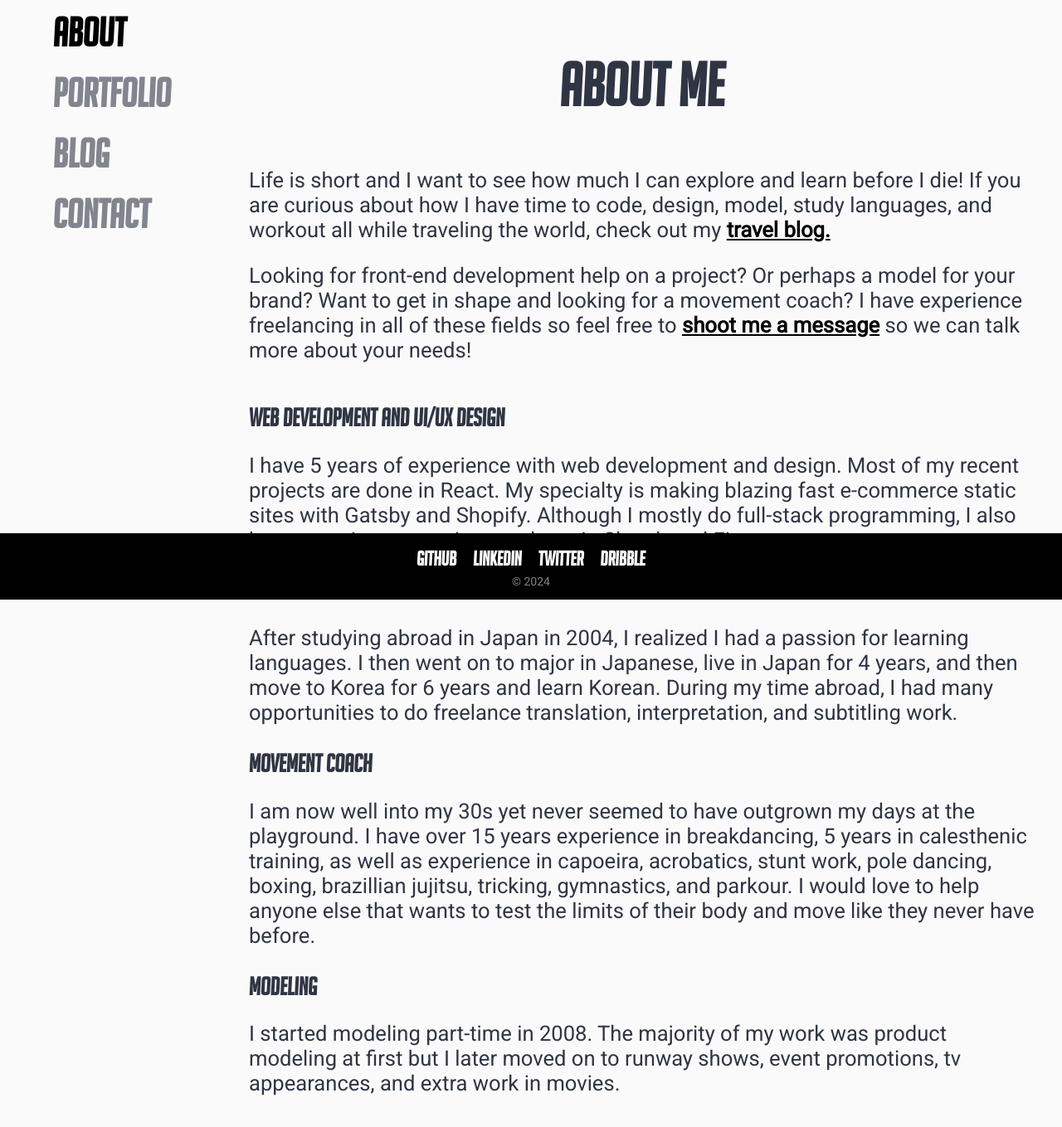
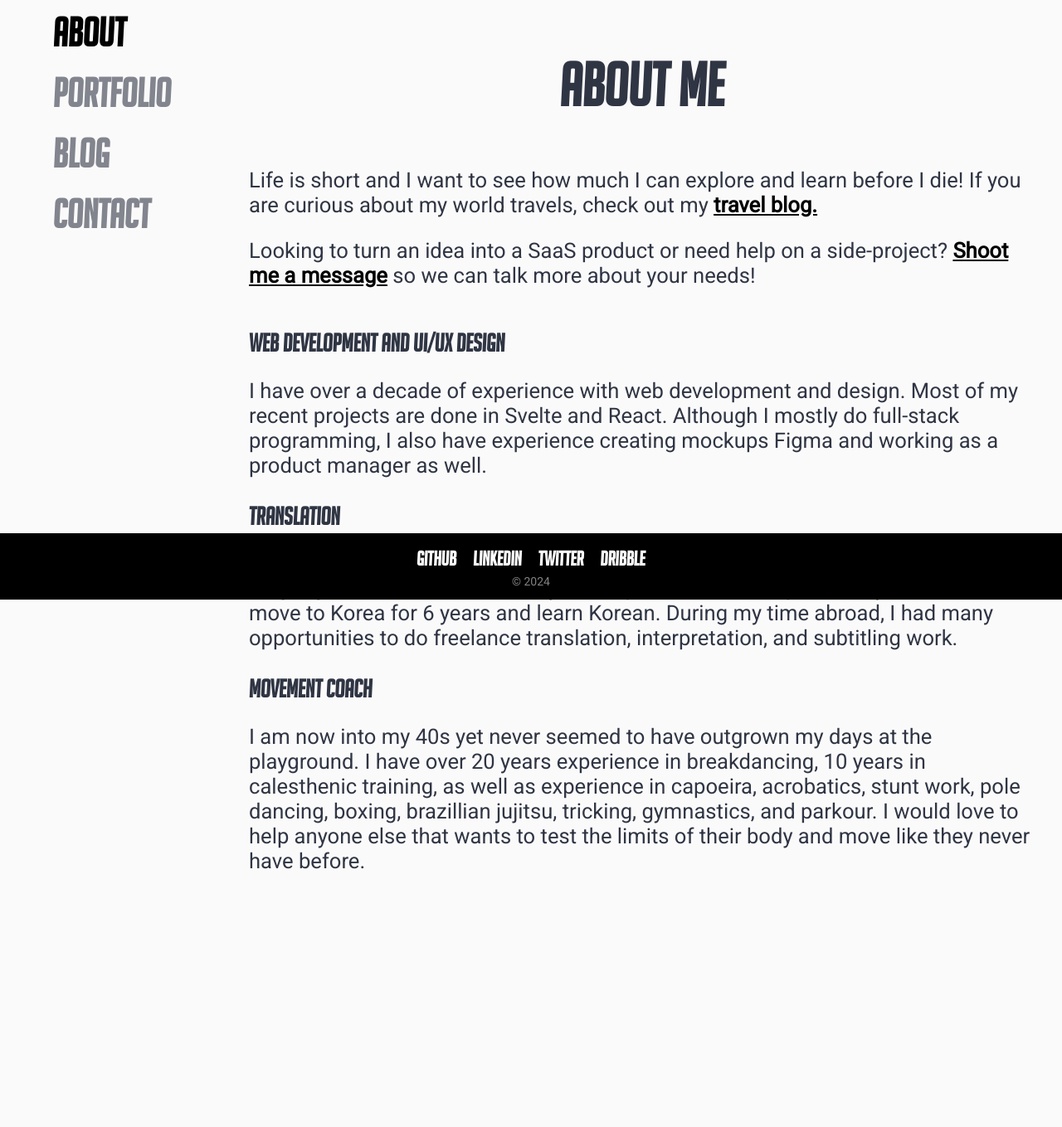
Before and after one commit to EricSSartorius/epic-home, a Gatsby site: page /about in a window 1280 px wide. Shown: the part 77-1436 px from the top of the page at 83% size. After the commit the page ends 1240 px from the top, so only its background shows below. Built offline with nearby package versions, Linux system fonts and the light colour scheme; Gatsby itself is replaced by a stand-in of ours; a web font is replaced by a local one.

Commit message:
Update about.js

```diff
--- a/src/pages/about.js
+++ b/src/pages/about.js
@@ -9,12 +9,12 @@ const AboutPage = ({ location }) => (
     <SEO title="About" />
     <section className="about">
       <h1 className="title">About Me</h1>
-      <p>Life is short and I want to see how much I can explore and learn before I die! If you are curious about how I have time to code, design, model, study languages, and workout all while traveling the world, check out my <Link to="/blog/">travel blog.</Link></p>
-      <p>Looking for front-end development help on a project? Or perhaps a model for your brand? Want to get in shape and looking for a movement coach? I have experience freelancing in all of these fields so feel free to <Link to="/contact/">shoot me a message</Link> so we can talk more about your needs!</p>
+      <p>Life is short and I want to see how much I can explore and learn before I die! If you are curious about my world travels, check out my <Link to="/blog/">travel blog.</Link></p>
+      <p>Looking to turn an idea into a SaaS product or need help on a side-project? <Link to="/contact/">Shoot me a message</Link> so we can talk more about your needs!</p>
       <ul>
         <li className="work-item">
           <h3>Web Development And UI/UX Design</h3>
-          <p>I have 5 years of experience with web development and design. Most of my recent projects are done in React. My specialty is making blazing fast e-commerce static sites with Gatsby and Shopify. Although I mostly do full-stack programming, I also have experience creating mockups in Sketch and Figma.</p>
+          <p>I have over a decade of experience with web development and design. Most of my recent projects are done in Svelte and React. Although I mostly do full-stack programming, I also have experience creating mockups Figma and working as a product manager as well.</p>
         </li>
         <li className="work-item">
           <h3>Translation</h3>
@@ -22,11 +22,7 @@ const AboutPage = ({ location }) => (
         </li>
         <li className="work-item">
           <h3>Movement Coach</h3>
-          <p>I am now well into my 30s yet never seemed to have outgrown my days at the playground. I have over 15 years experience in breakdancing, 5 years in calesthenic training, as well as  experience in capoeira, acrobatics, stunt work, pole dancing, boxing, brazillian jujitsu, tricking, gymnastics, and parkour. I would love to help anyone else that wants to test the limits of their body and move like they never have before.</p>
-        </li>
-        <li className="work-item">
-          <h3>Modeling</h3>
-          <p>I started modeling part-time in 2008. The majority of my work was product modeling at first but I later moved on to runway shows, event promotions, tv appearances, and extra work in movies.</p>
+          <p>I am now into my 40s yet never seemed to have outgrown my days at the playground. I have over 20 years experience in breakdancing, 10 years in calesthenic training, as well as  experience in capoeira, acrobatics, stunt work, pole dancing, boxing, brazillian jujitsu, tricking, gymnastics, and parkour. I would love to help anyone else that wants to test the limits of their body and move like they never have before.</p>
         </li>
       </ul>
     </section>
```
